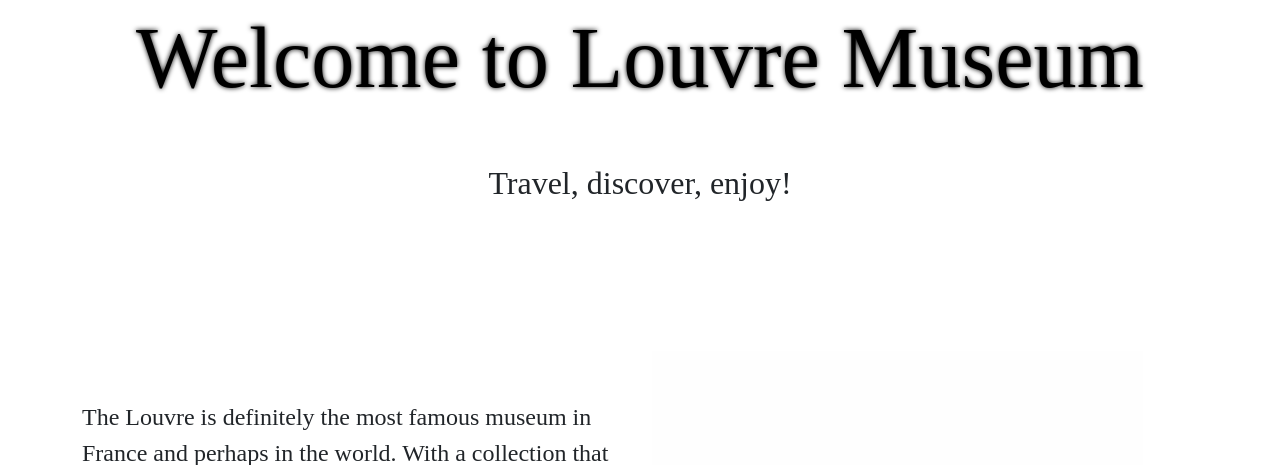
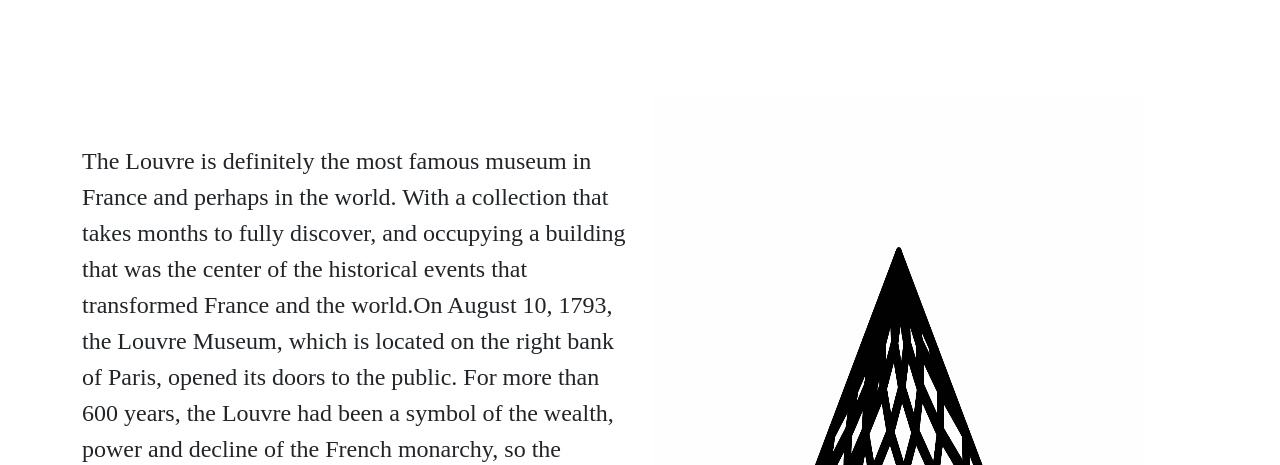
Before and after one commit to dfiallo35/LouvreMuseum, a Django app: page / in a window 1280 px wide. Shown: the part 713-1178 px from the top of the page. Run offline with Django 4.2, Linux system fonts and the light colour scheme; data comes from the database, SQL or seed files in the repository; some libraries are stand-ins or nearby versions.

Commit message:
Update home.html

```diff
--- a/templates/pages/home.html
+++ b/templates/pages/home.html
@@ -7,7 +7,7 @@
 <nav class="navbar navbar-expand-lg navbar-dark bg-primary sticky-top">
   <div class="container">
     <img src="{% static "img/louvre-museum-icon-louvre-museum-1282799.png" %}" class="logo px-1 my-1" alt="">
-      <h1 class="fs-1 px-1 my-1 text-white serif">Louvre Museum</h1>
+      <h1 class="fs-1 px-1 my-1 text-white serif">Welcome to Louvre Museum</h1>
       <div class="collapse navbar-collapse" id="navbarSupportedContent">
           <ul class="navbar-nav ms-auto mb-2 mb-lg-0">
               <li class="nav-item serif"><a class="nav-link active" aria-current="page" href="{% url 'home' %}">HOME</a></li>
@@ -51,10 +51,10 @@
     <source type="video/mp4" src="{% static "video/video_inicio.mp4" %}">
   </video>
 
-<section class="showcase">
+<section class="showcase" style="position:absolute; top:85%; text-align:right; left:5%;">
     <div class="text-center my-2">
-        <h1 class=" fs-0 mb-5 fw-border serif" style="text-shadow: 0 0 5px black; color:black;">Welcome to Louvre Museum</h1>
-        <p class=" fs-2 mb-5 serif">Travel, discover, enjoy!</p>
+        {% comment %} <h1 class=" fs-0 mb-5 fw-border serif" style=" color:white;">Welcome to Louvre Museum</h1> {% endcomment %}
+        <p class="text-white fs-2 mb-5 serif">Travel, discover, enjoy!</p>
     </div>
   </section>
 
```
